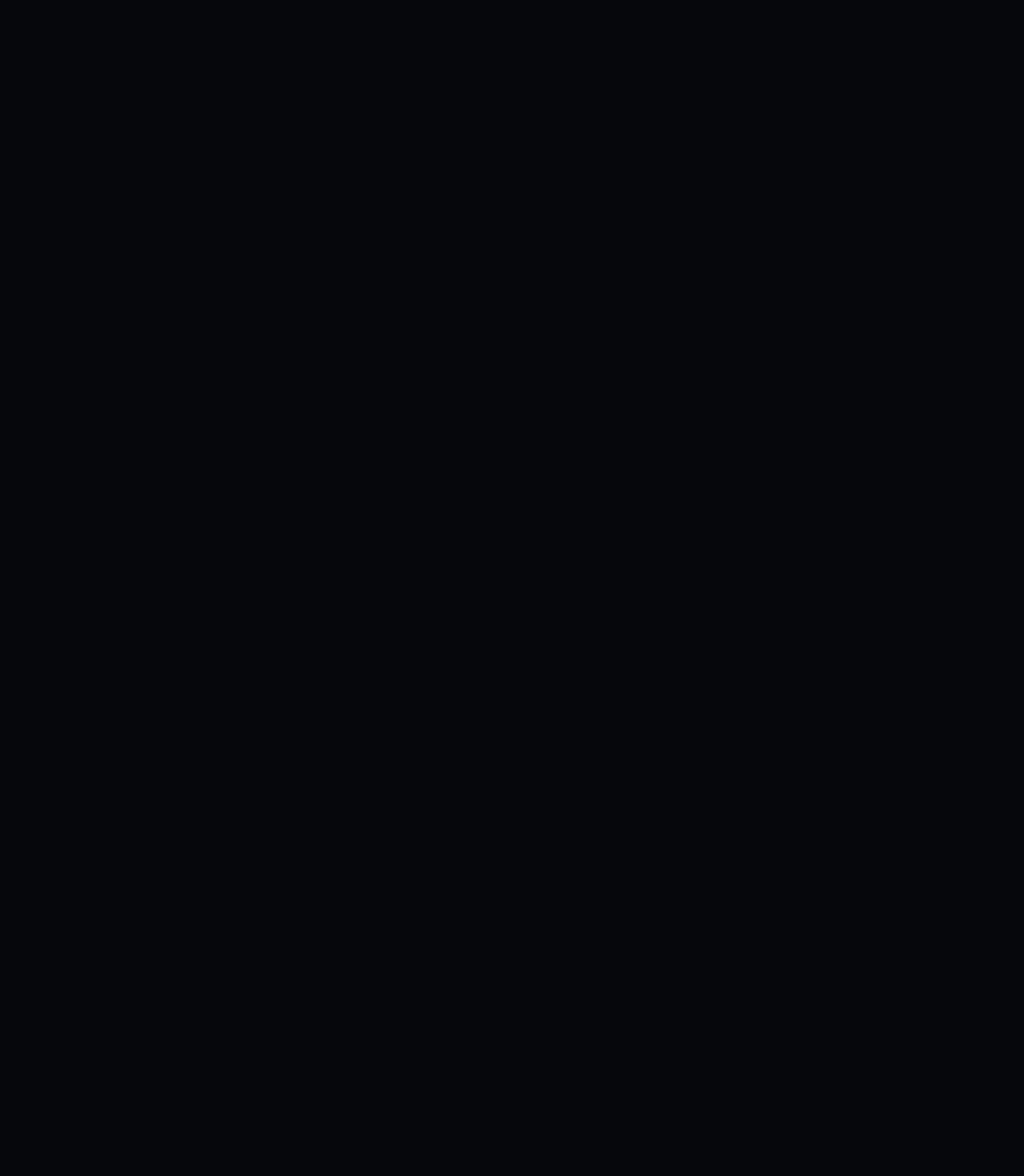
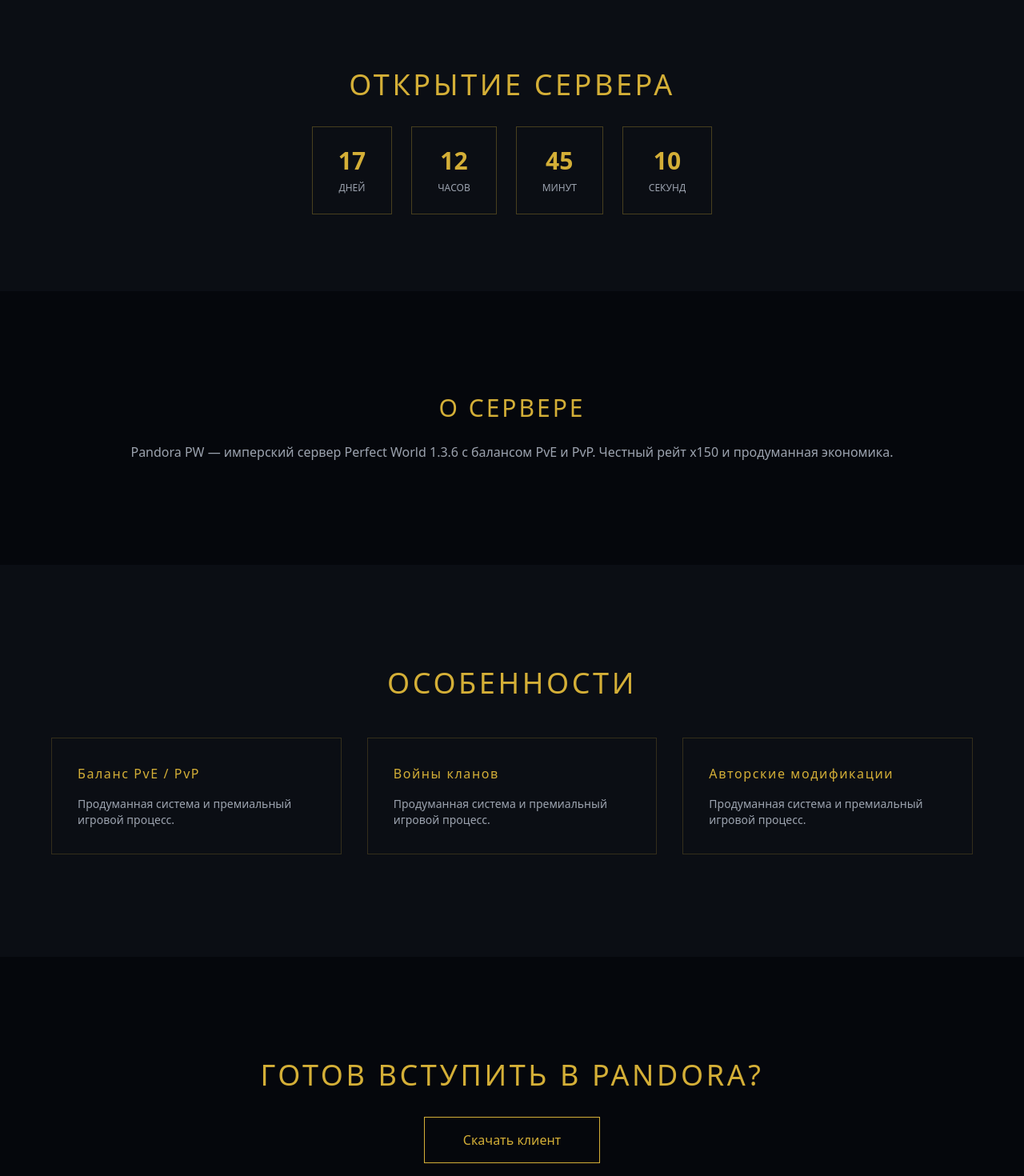
Before and after one commit to notalive23-maker/pandora-pw, a Next.js app: page / in a window 1280 px wide. Shown: the part 810-2280 px from the top of the page at 80% size. Before the commit the page ends 800 px from the top, so only its background shows below. Built offline with nearby package versions, Linux system fonts and the light colour scheme.

Commit message:
navbar styled added

```diff
--- a/app/page.tsx
+++ b/app/page.tsx
@@ -235,7 +235,86 @@
         </div>
       </section>
 
-      {/* дальше код без изменений (COUNTDOWN, ABOUT, FEATURES, DOWNLOAD) */}
+      {/* COUNTDOWN */}
+      <section ref={addSectionRef} className="py-24 px-8 text-center bg-[#0b0e14] opacity-0 translate-y-10 transition-all duration-1000">
+        <h2 className="text-4xl tracking-widest text-[#D4AF37] mb-8">
+          ОТКРЫТИЕ СЕРВЕРА
+        </h2>
+
+        <div className="flex justify-center gap-6 flex-wrap">
+          {[
+            { label: "ДНЕЙ", value: timeLeft.days },
+            { label: "ЧАСОВ", value: timeLeft.hours },
+            { label: "МИНУТ", value: timeLeft.minutes },
+            { label: "СЕКУНД", value: timeLeft.seconds },
+          ].map((item, i) => (
+            <div key={i} className="border border-[#D4AF37]/30 px-8 py-6 min-w-[100px]">
+              <div className="text-3xl text-[#D4AF37] font-semibold">
+                {item.value}
+              </div>
+              <div className="text-xs text-gray-400 mt-2">
+                {item.label}
+              </div>
+            </div>
+          ))}
+        </div>
+      </section>
+
+      {/* ABOUT */}
+      <section
+        id="about"
+        ref={addSectionRef}
+        className="py-32 px-8 opacity-0 translate-y-10 transition-all duration-1000"
+      >
+        <div className="max-w-5xl mx-auto text-center space-y-6">
+          <h2 className="text-3xl tracking-widest text-[#D4AF37]">
+            О СЕРВЕРЕ
+          </h2>
+          <p className="text-gray-400 leading-relaxed">
+            Pandora PW — имперский сервер Perfect World 1.3.6 с балансом PvE и PvP.
+            Честный рейт x150 и продуманная экономика.
+          </p>
+        </div>
+      </section>
+
+      {/* FEATURES */}
+      <section
+        id="features"
+        ref={addSectionRef}
+        className="py-32 px-8 bg-[#0b0e14] opacity-0 translate-y-10 transition-all duration-1000"
+      >
+        <h2 className="text-4xl tracking-widest text-[#D4AF37] mb-12 text-center">
+          ОСОБЕННОСТИ
+        </h2>
+
+        <div className="grid md:grid-cols-3 gap-8 max-w-6xl mx-auto">
+          {["Баланс PvE / PvP", "Войны кланов", "Авторские модификации"].map((title, i) => (
+            <div key={i} className="feature-card border border-[#D4AF37]/20 p-8 opacity-0 translate-y-10 transition-all duration-700">
+              <h3 className="text-[#D4AF37] mb-4 tracking-widest">
+                {title}
+              </h3>
+              <p className="text-gray-400 text-sm">
+                Продуманная система и премиальный игровой процесс.
+              </p>
+            </div>
+          ))}
+        </div>
+      </section>
+
+      {/* DOWNLOAD */}
+      <section
+        ref={addSectionRef}
+        className="py-32 px-8 text-center opacity-0 translate-y-10 transition-all duration-1000"
+      >
+        <h2 className="text-4xl tracking-widest text-[#D4AF37] mb-8">
+          ГОТОВ ВСТУПИТЬ В PANDORA?
+        </h2>
+
+        <button className="px-12 py-4 border border-[#D4AF37] text-[#D4AF37] hover:bg-[#D4AF37] hover:text-black transition">
+          Скачать клиент
+        </button>
+      </section>
+
     </main>
   );
 }
```
